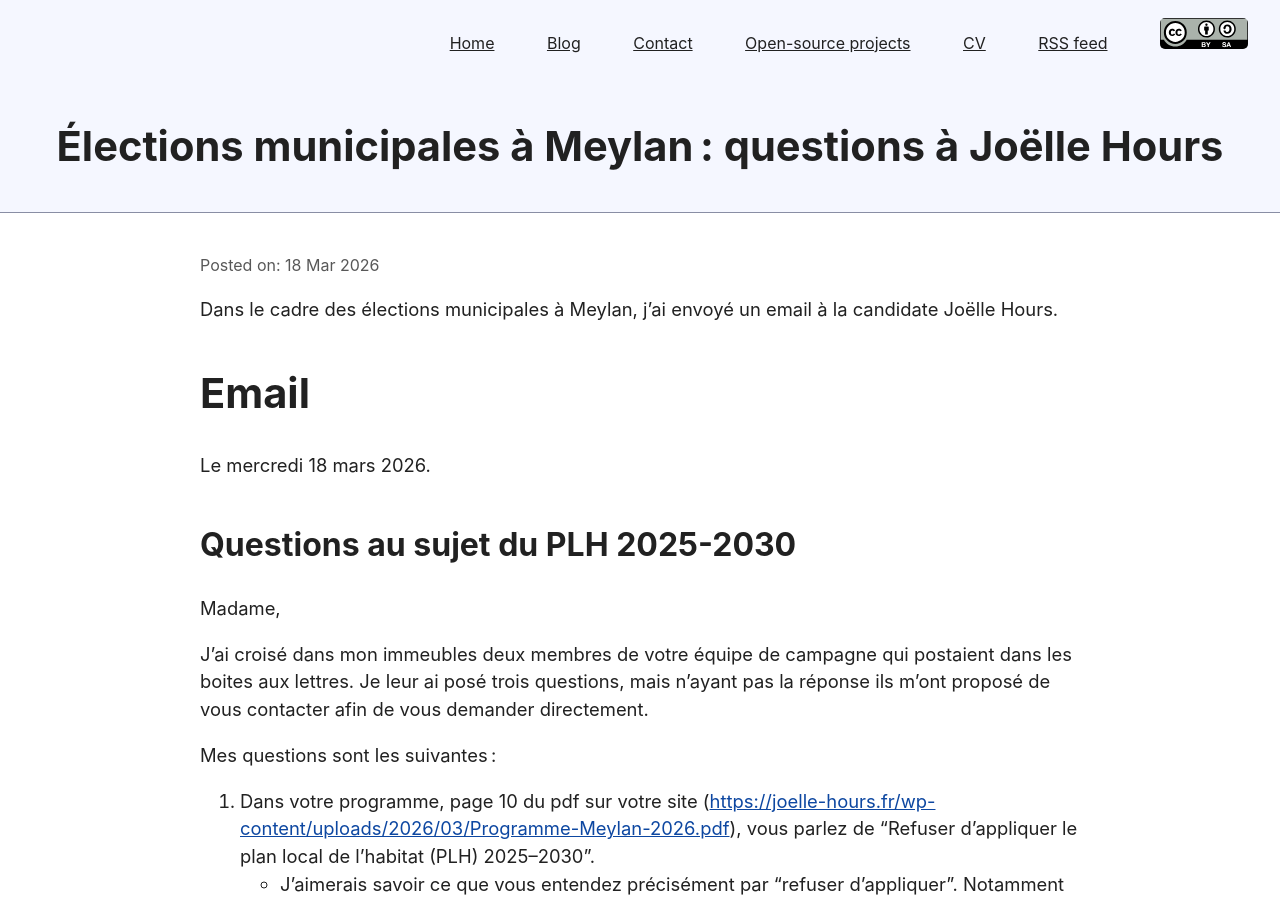
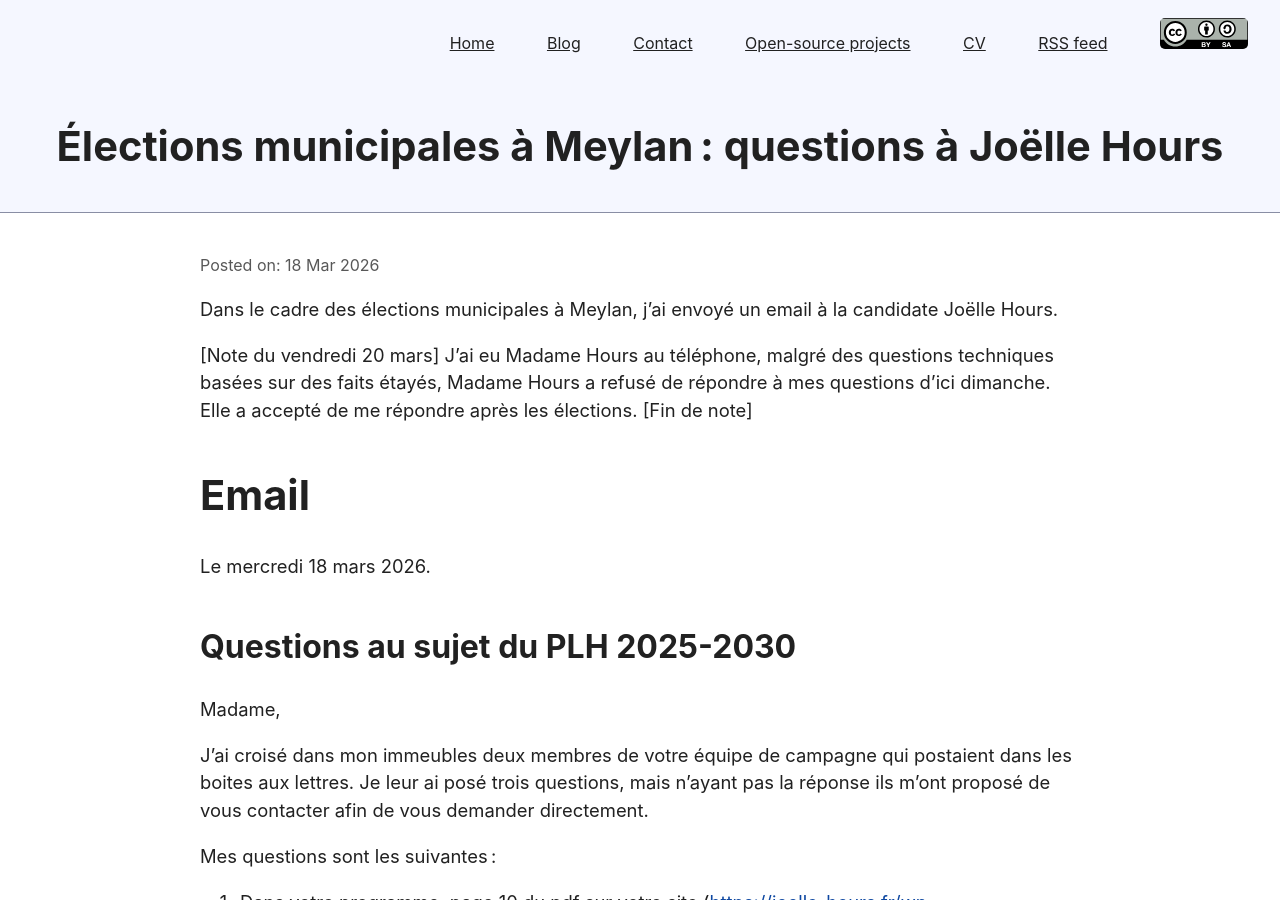
Before and after one commit to rcaneill/rcaneill.github.io, a Jekyll site: the page built from _posts/2026-03-18-elections.md, in a window 1280 px wide and 900 px high. Built offline with Jekyll 4.4.1, drawn with Linux system fonts in a browser that asks for light colours.

Commit message:
ajout note

```diff
--- a/_posts/2026-03-18-elections.md
+++ b/_posts/2026-03-18-elections.md
@@ -8,6 +8,9 @@ description_long: "Dans le cadre des élections municipales à Meylan, j’ai en
 
 {{ page.description_long }}
 
+[Note du vendredi 20 mars]
+J’ai eu Madame Hours au téléphone, malgré des questions techniques basées sur des faits étayés, Madame Hours a refusé de répondre à mes questions d’ici dimanche. Elle a accepté de me répondre après les élections.
+[Fin de note]
 
 ## Email
 
```
